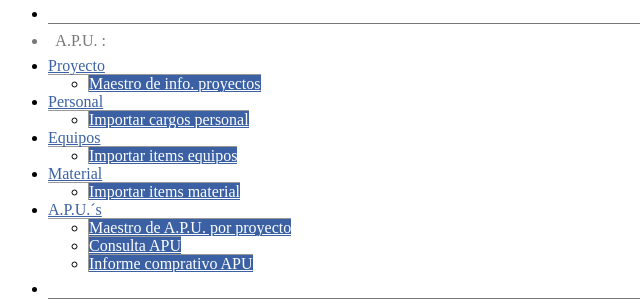
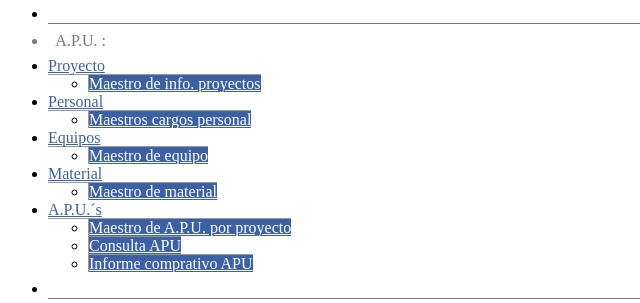
Before and after one commit to tristanius/SIMAP, a PHP site: the page made by application/views/inicio/menu.php in a window 1280 px wide. Shown: the part 144-447 px from the top of the page, without its empty margins (0-640 px from the left). Run offline with PHP 8.4, Linux system fonts and the light colour scheme; the template is opened without the code that fills it, so the values that code supplies are empty.

Commit message:
correciones

```diff
--- a/application/controllers/Apu.php
+++ b/application/controllers/Apu.php
@@ -179,7 +179,7 @@ class Apu extends CI_Controller {
 				case 'personal':
 					if(isset($post->recurso->idapu_has_personal)){
 						$this->apu_db->start();
-						$this->apu_db->delPersonal($post->recurso->idapu_has_personal);
+						$this->apu_db->delPersona($post->recurso->idapu_has_personal);
 						$ret->status = ($this->apu_db->end() === FALSE)?FALSE:TRUE;
 					}else{
 						$ret->status = TRUE;
--- a/application/views/inicio/menu.php
+++ b/application/views/inicio/menu.php
@@ -21,18 +21,18 @@
        <a href="#">Personal</a>
 
        <ul class="menu vertical nested">
-        	<li><a href="<?= site_url('personal/importar') ?>">Importar cargos personal</a></li>
+        	<li><a href="<?= site_url('personal/importar') ?>">Maestros cargos personal</a></li>
         </ul>
     </li>
     <li>
         <a href="#">Equipos</a>
         <ul class="menu vertical nested">
-            <li><a href="<?= site_url('equipo/importar') ?>">Importar items equipos</a></li>
+            <li><a href="<?= site_url('equipo/importar') ?>">Maestro de equipo</a></li>
         </ul>
     </li>
     <li><a href="#">Material</a>
         <ul class="menu vertical nested">
-            <li><a href="<?= site_url('material/importar') ?>">Importar items material</a></li>
+            <li><a href="<?= site_url('material/importar') ?>">Maestro de material</a></li>
         </ul>
     </li>
 
```
